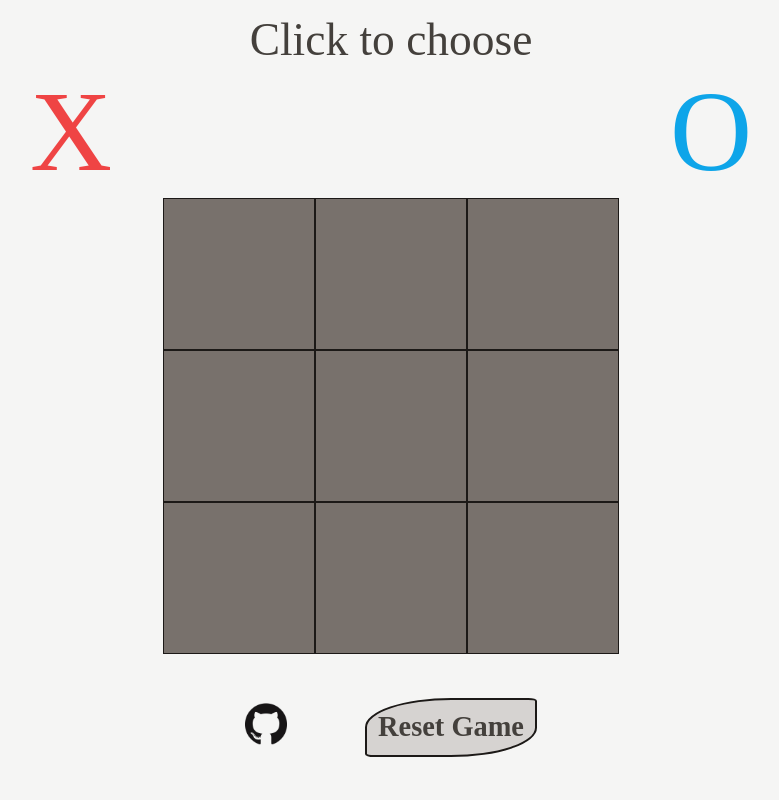
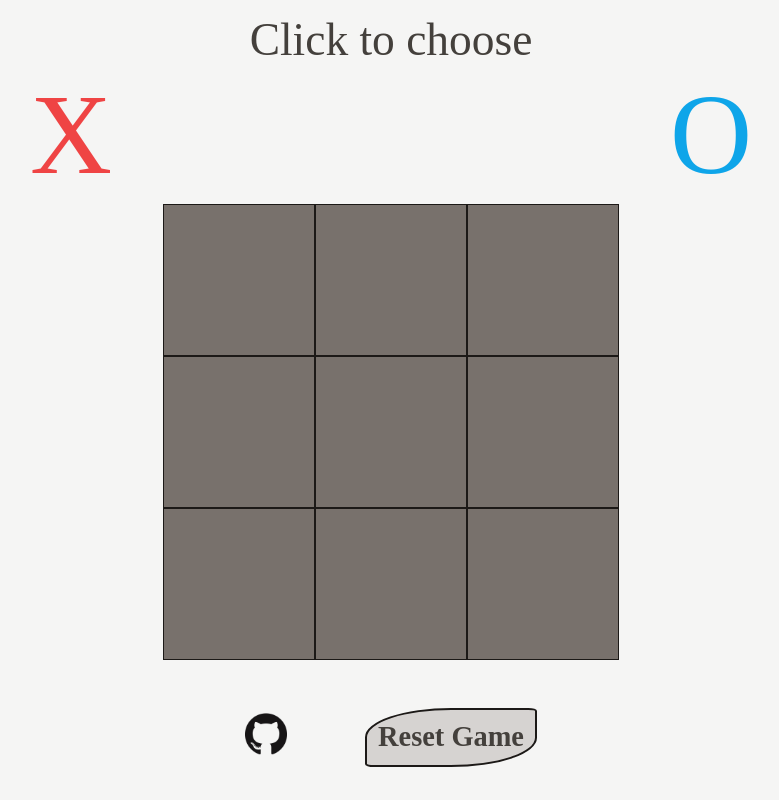
Before and after one commit to giovanniPepi/ticTactoe, a plain HTML site: page index.html in a window 1280 px wide. Shown: the whole page, without its empty margins (249-1028 px from the left). Drawn offline with Linux system fonts and the light colour scheme; a web font is replaced by a local one.

Commit message:
Update footer

```diff
--- a/style.css
+++ b/style.css
@@ -59,8 +59,8 @@ img:hover {
 }
 .footer {
     display: flex;
-    height: 11vh;
-    margin: 1.4rem;
+    height: 20vh;
+    margin-top: .5rem;
     justify-content: center;
     align-items: center;
 }
```
